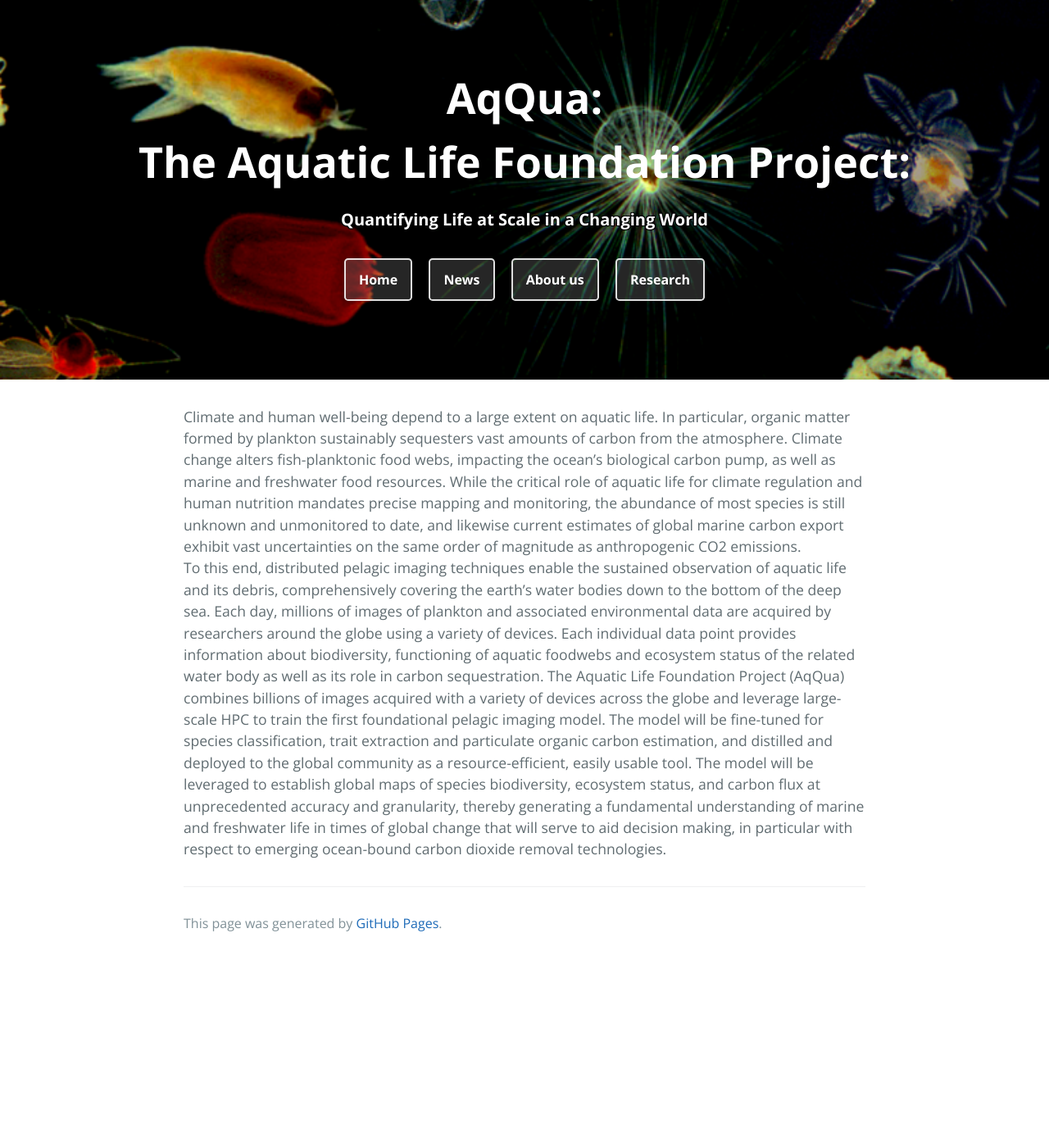
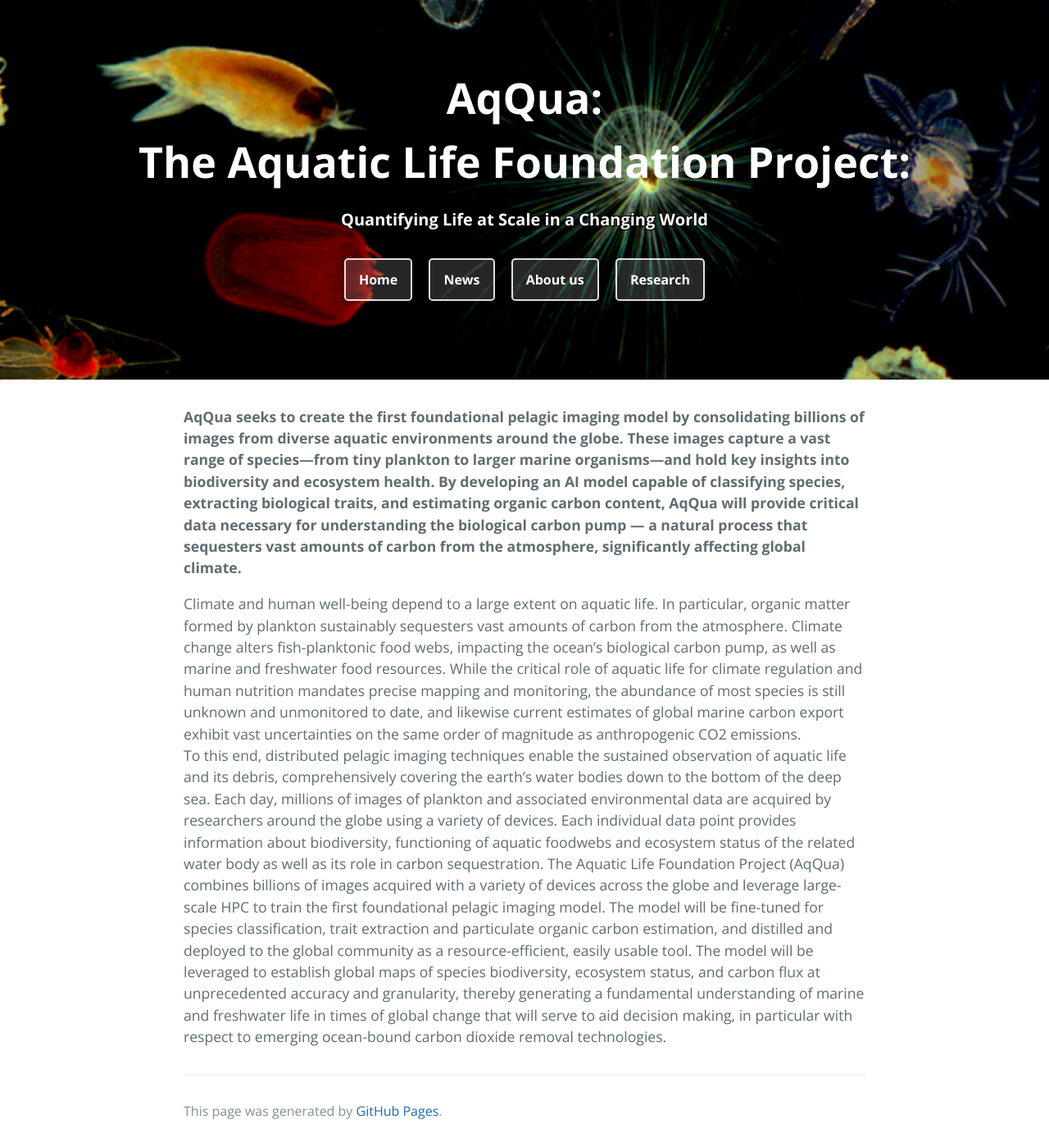
Before and after one commit to Kainmueller-Lab/aqqua, a Jekyll site: the page built from index.md, in a window 1280 px wide. Shown: the whole page at 82% size. Built offline with Jekyll 4.4.1, drawn with Linux system fonts in a browser that asks for light colours; before the commit the page ends 1170 px from its top, so only the background shows below that.

Commit message:
Update index.md

```diff
--- a/index.md
+++ b/index.md
@@ -4,5 +4,7 @@ title: Home
 filename: index
 ---
 
+**AqQua seeks to create the first foundational pelagic imaging model by consolidating billions of images from diverse aquatic environments around the globe. These images capture a vast range of species—from tiny plankton to larger marine organisms—and hold key insights into biodiversity and ecosystem health. By developing an AI model capable of classifying species, extracting biological traits, and estimating organic carbon content, AqQua will provide critical data necessary for understanding the biological carbon pump — a natural process that sequesters vast amounts of carbon from the atmosphere, significantly affecting global climate.**
+
 Climate and human well-being depend to a large extent on aquatic life. In particular, organic matter formed by plankton sustainably sequesters vast amounts of carbon from the atmosphere. Climate change alters fish-planktonic food webs, impacting the ocean’s biological carbon pump, as well as marine and freshwater food resources. While the critical role of aquatic life for climate regulation and human nutrition mandates precise mapping and monitoring, the abundance of most species is still unknown and unmonitored to date, and likewise current estimates of global marine carbon export exhibit vast uncertainties on the same order of magnitude as anthropogenic CO2 emissions. <br>
 To this end, distributed pelagic imaging techniques enable the sustained observation of aquatic life and its debris, comprehensively covering the earth’s water bodies down to the bottom of the deep sea. Each day, millions of images of plankton and associated environmental data are acquired by researchers around the globe using a variety of devices. Each individual data point provides information about biodiversity, functioning of aquatic foodwebs and ecosystem status of the related water body as well as its role in carbon sequestration. The Aquatic Life Foundation Project (AqQua) combines billions of images acquired with a variety of devices across the globe and leverage large-scale HPC to train the first foundational pelagic imaging model. The model will be fine-tuned for species classification, trait extraction and particulate organic carbon estimation, and distilled and deployed to the global community as a resource-efficient, easily usable tool. The model will be leveraged to establish global maps of species biodiversity, ecosystem status, and carbon flux at unprecedented accuracy and granularity, thereby generating a fundamental understanding of marine and freshwater life in times of global change that will serve to aid decision making, in particular with respect to emerging ocean-bound carbon dioxide removal technologies.
```
